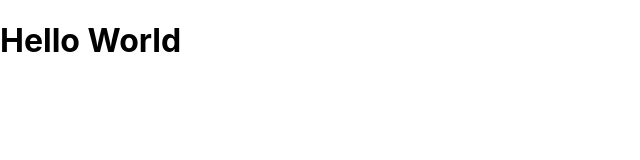
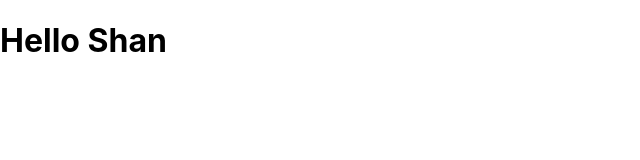
Before and after one commit to widisal125/learn-reactjs, a React (Create React App) app: page / in a window 1280 px wide. Shown: the top 160 px of the page, without its empty margins (0-640 px from the left). Built offline with nearby package versions, Linux system fonts and the light colour scheme.

Commit message:
Class component 'Welcome' added

```diff
--- a/src/App.js
+++ b/src/App.js
@@ -1,8 +1,10 @@
-import logo from './logo.svg';
-import './App.css';
+import React from "react";
+import Welcome from "./components/Welcome";
 
 function App() {
-  return (<h1>Hello World</h1>);
+  return (
+    <Welcome />
+  );
 }
 
 export default App;
--- /dev/null
+++ b/src/components/Welcome.js
@@ -0,0 +1,9 @@
+import React, { Component } from 'react';
+
+class Welcome extends Component {
+  render() {
+    return <h1>Hello Shan</h1>
+  }
+}
+
+export default Welcome;
```
